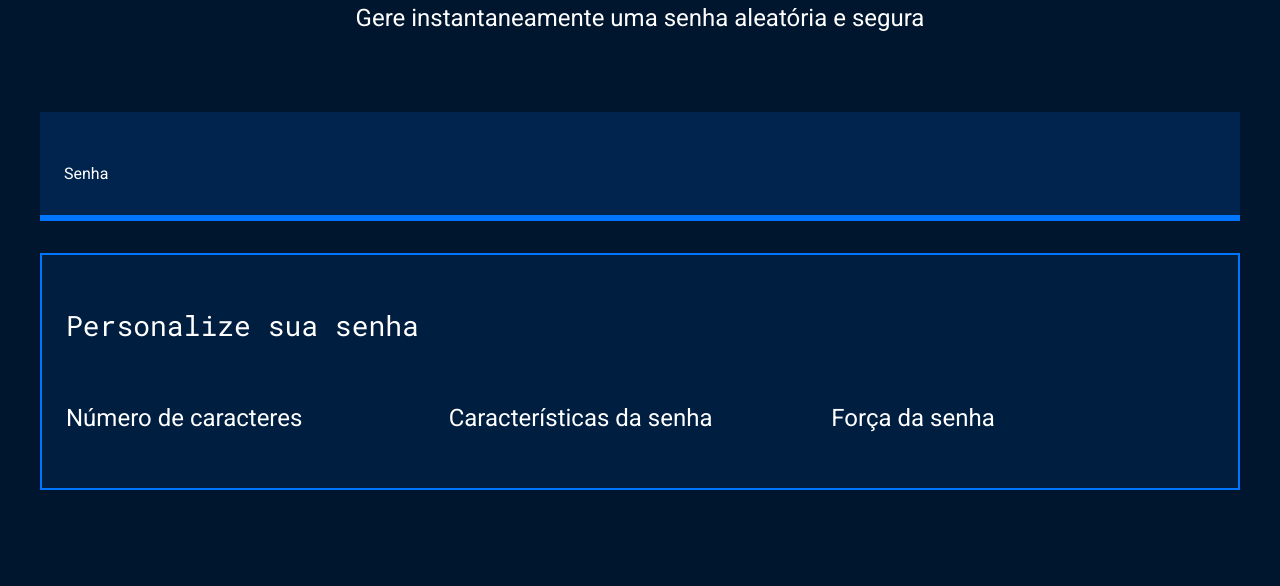
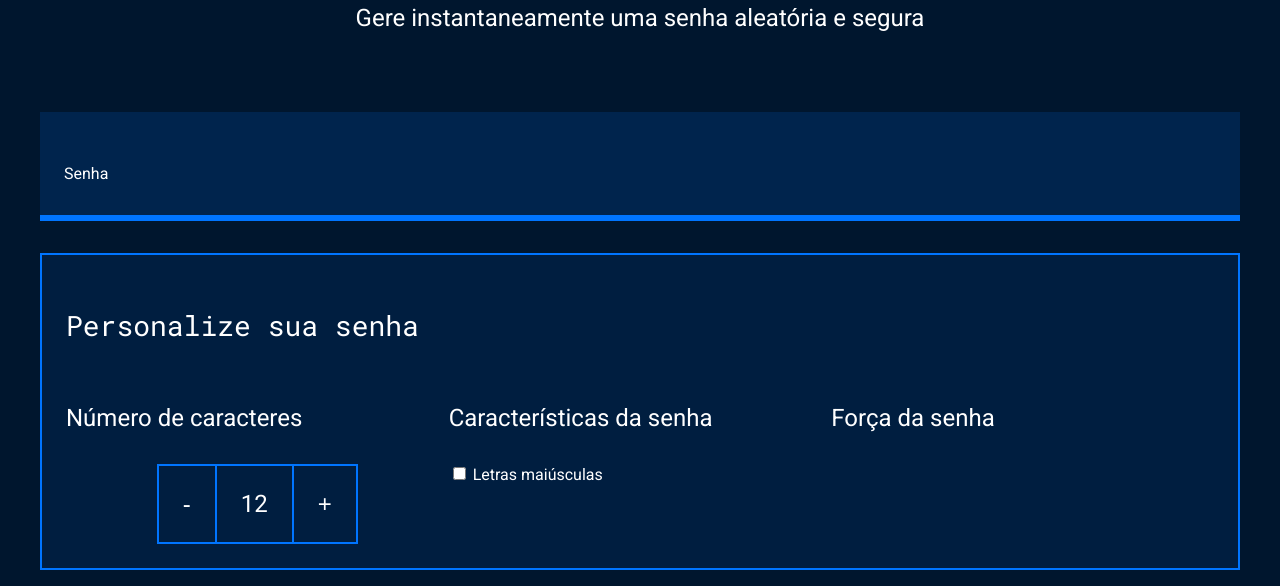
Before and after one commit to rafaelly-3a/Gerador-de-senhas-Rafa, a plain HTML site: page index.html in a window 1280 px wide. Shown: the part 214-800 px from the top of the page. Drawn offline with Linux system fonts and the light colour scheme.

Commit message:
iniciamos aula 2

```diff
--- a/index.html
+++ b/index.html
@@ -4,7 +4,7 @@
 <head>
     <meta charset="UTF-8">
     <meta name="viewport" content="width=device-width, initial-scale=1.0">
-    <title>Gerador de senha</title>
+    <title>Gerador de senha - Rafaelly</title>
     <link rel="stylesheet" href="style.css">
 </head>
 
@@ -24,9 +24,16 @@
             <div class="parametro-coluna__senha">
                 <div class="parametro-senha">
                     <h4 class="parametro-senha__titulo">Número de caracteres</h4>
+                    <div class="parametro-senha-botoes">
+                        <button class="parametro-senha__botao">-</button>
+                        <p class="parametro-senha__texto">12</p>
+                        <button class="parametro-senha__botao">+</button>
+                    </div>
                 </div>
                 <div class="parametro-senha">
                     <h4 class="parametro-senha__titulo">Características da senha</h4>
+                     <input name="maiusculo" type="checkbox">
+                        <label for="maiusculo">Letras maiúsculas</label>
                 </div>
                 <div class="parametro-senha">
                     <h4 class="parametro-senha__titulo">Força da senha</h4>
--- a/style.css
+++ b/style.css
@@ -85,6 +85,27 @@ body{
     margin: 0 auto;
 }
 
+.parametro-senha-botoes{
+    display: flex;
+    justify-content: center;
+}
+.parametro-senha__botao{
+    background-color: var(--fundo-texto);
+    color: var(--branco);
+    border: 2px solid var(--borda);
+    padding: 24px;
+    font-size: 24px;
+     cursor: pointer;
+}
+
+.parametro-senha__texto{
+    padding: 24px;
+    border-top: 2px solid var(--borda);
+    border-bottom: 2px solid var(--borda);
+    margin: 0;
+    font-size: 24px;
+}
+
 @media screen and (min-width: 768px) {
     .parametro-coluna__senha{
         flex-direction: row;
```
